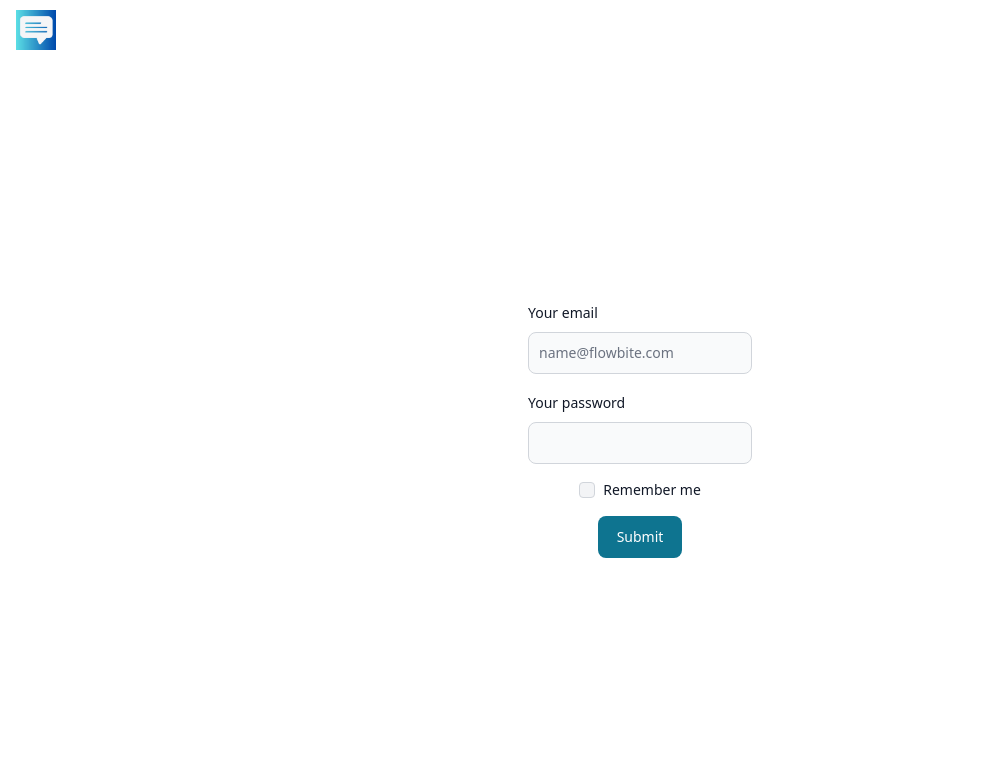
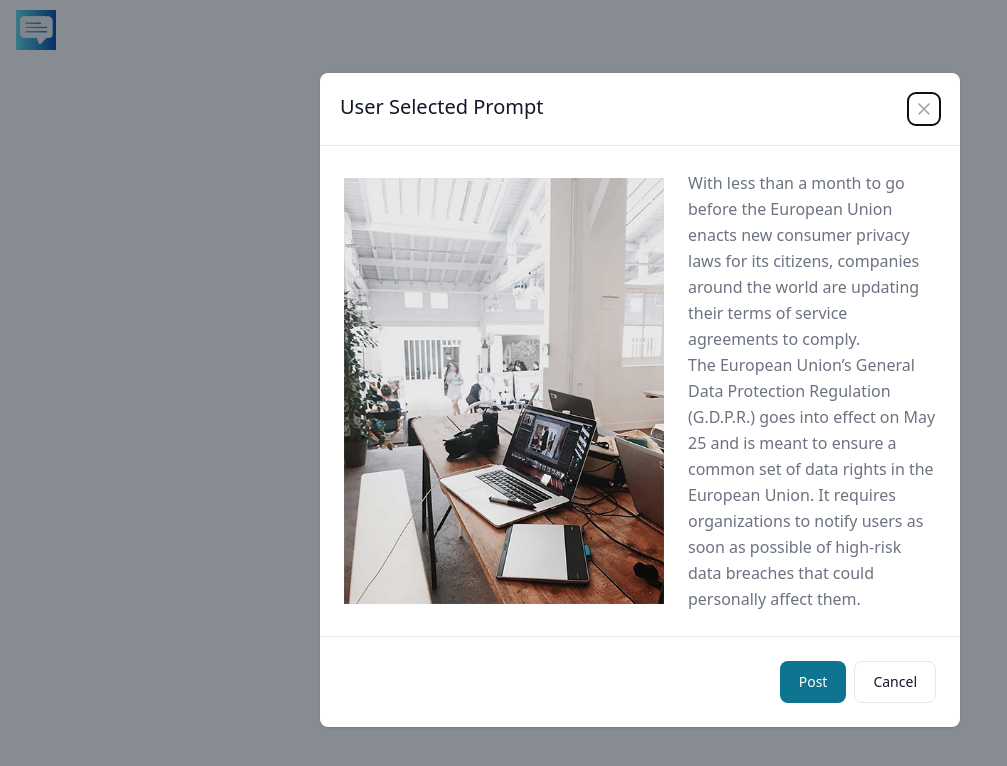
Before and after one commit to social-spark/Social-Spark, a Next.js app in the folder frontend/: page /login in a window 1280 px wide. Shown: the top 766 px of the page, without its empty margins (0-1007 px from the left). Built offline with nearby package versions, Linux system fonts and the light colour scheme.

Commit message:
Created a createpost component and removed it from login

```diff
--- /dev/null
+++ b/frontend/src/app/components/CreatePost.tsx
@@ -0,0 +1,35 @@
+import { Button, Modal } from "flowbite-react";
+import { useState } from "react";
+import postimage from "@/app/images/image-4.jpg";
+import Image from "next/image";
+
+export function CreatePost() {
+    const [openModal, setOpenModal] = useState(true);
+
+    return (
+        <>
+            <Modal show={openModal} onClose={() => setOpenModal(false)}>
+                <Modal.Header><label htmlFor="userInput">User Selected Prompt</label></Modal.Header>
+                <Modal.Body>
+                    <div className="flex flex-col md:flex-row items-center space-y-6 md:space-y-0 md:space-x-6">
+                        <Image className="w-80 h-auto" src={postimage} alt="placeholder logo"/>
+                        <p className="text-base leading-relaxed text-gray-500 dark:text-gray-400 text-left">
+                            With less than a month to go before the European Union enacts new consumer privacy laws for its citizens,
+                            companies around the world are updating their terms of service agreements to comply.<br/>
+
+                            The European Union’s General Data Protection Regulation (G.D.P.R.) goes into effect on May 25 and is meant
+                            to ensure a common set of data rights in the European Union. It requires organizations to notify users as
+                            soon as possible of high-risk data breaches that could personally affect them.
+                        </p>
+                    </div>
+                </Modal.Body>
+                <Modal.Footer className="flex justify-end">
+                    <Button onClick={() => setOpenModal(false)}>Post</Button>
+                    <Button color="gray" onClick={() => setOpenModal(false)}>
+                        Cancel
+                    </Button>
+                </Modal.Footer>
+            </Modal>
+        </>
+    );
+}
--- a/frontend/src/app/login/page.tsx
+++ b/frontend/src/app/login/page.tsx
@@ -5,6 +5,7 @@ import { Button, Checkbox, Label, TextInput } from "flowbite-react";
 import {main} from "@popperjs/core";
 import {Nav} from "@/app/components/Nav";
 import React from "react";
+import {CreatePost} from "@/app/components/CreatePost";
 
 
 
@@ -13,7 +14,7 @@ export default function Login() {
         <main>
             {/*<Navigation/>*/}
             <Nav/>
-
+            <CreatePost/>
 
     <form className="flex-col gap-4 flex py-60 items-center">
         <div>
```
Also changed, not shown: frontend/src/app/images/image-4.jpg (added).
